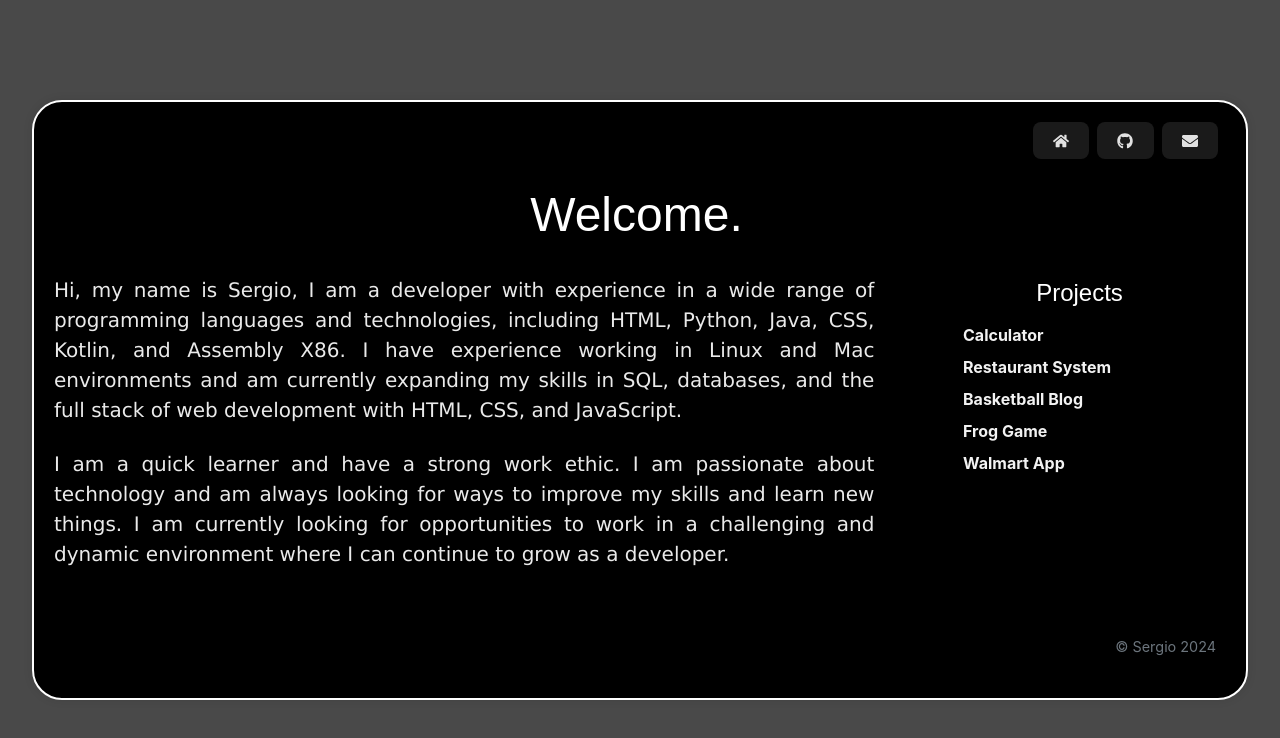
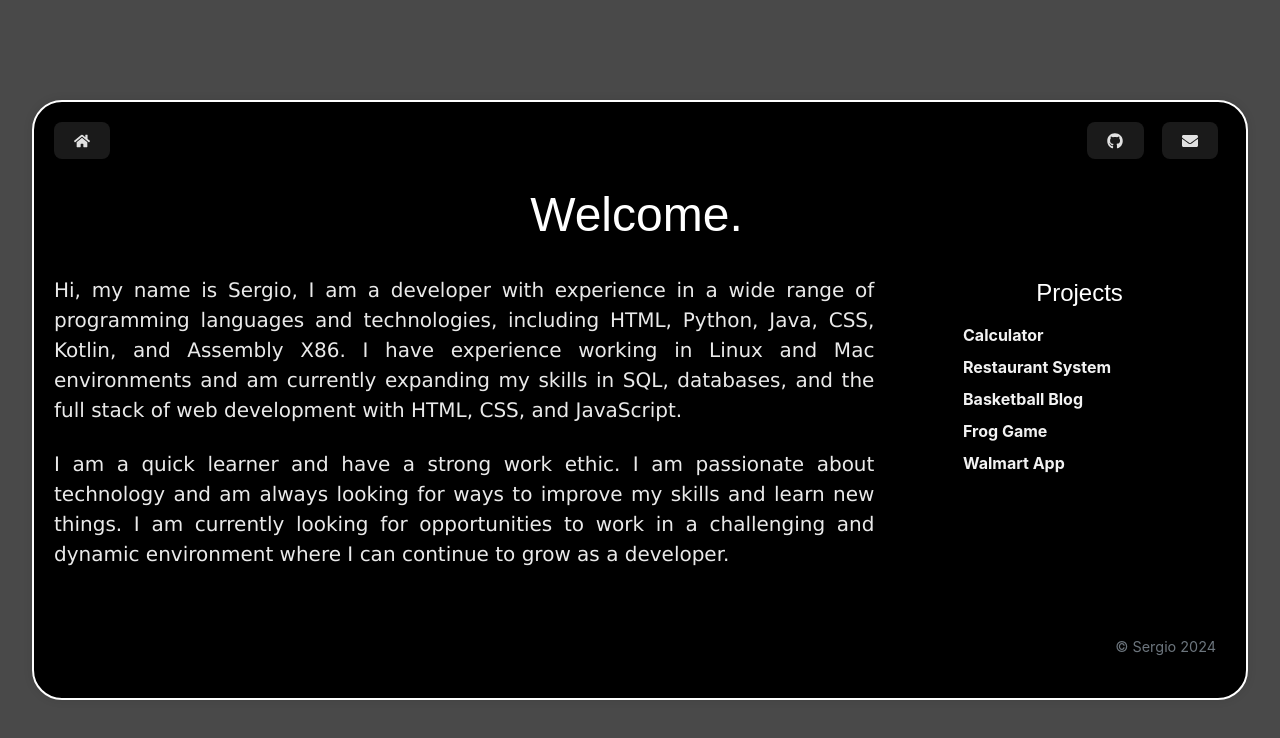
Before and after one commit to SergioAle210/Portafolio, a React (Vite) app: page / in a window 1280 px wide. Shown: the top 738 px of the page. Built offline with nearby package versions, Linux system fonts and the light colour scheme; a web font is replaced by a local one.

Commit message:
fix: correct button alignment

```diff
--- a/src/App.css
+++ b/src/App.css
@@ -11,7 +11,7 @@
 .cuadro {
   background-color: #000000;
   width: 100%;
-  min-height: 600px; /* Asegura que ocupe toda la altura de la ventana */
+  min-height: 600px;
   padding: 20px;
   border-radius: 30px;
   box-shadow: 0 0 10px rgba(0, 0, 0, 0.1);
@@ -22,22 +22,31 @@
 
 .botones {
   display: flex;
-  justify-content: flex-end;
+  justify-content: space-between;
   margin-bottom: 20px;
+}
+
+.botones .left {
+  display: flex;
+}
+
+.botones .right {
+  display: flex;
+  gap: 10px;
 }
 
 .content {
   display: flex;
-  flex-direction: column; /* Asegura que los elementos se coloquen uno debajo del otro en pantallas pequeñas */
+  flex-direction: column;
   justify-content: space-between;
   align-items: flex-start;
-  flex-grow: 1; /* Para asegurar que el contenido ocupe el espacio disponible */
+  flex-grow: 1;
 }
 
 .logo {
   top: 20px;
   left: 20px;
-  width: 50px; /* Ajusta el tamaño según sea necesario */
+  width: 50px;
   height: 50px;
 }
 
@@ -71,10 +80,9 @@
   color: #f2f2f2;
 }
 
-/* Media Query para pantallas pequeñas */
 @media (min-width: 768px) {
   .content {
-    flex-direction: row; /* Cambia a fila para pantallas más grandes */
+    flex-direction: row;
   }
 
   .project {
```
